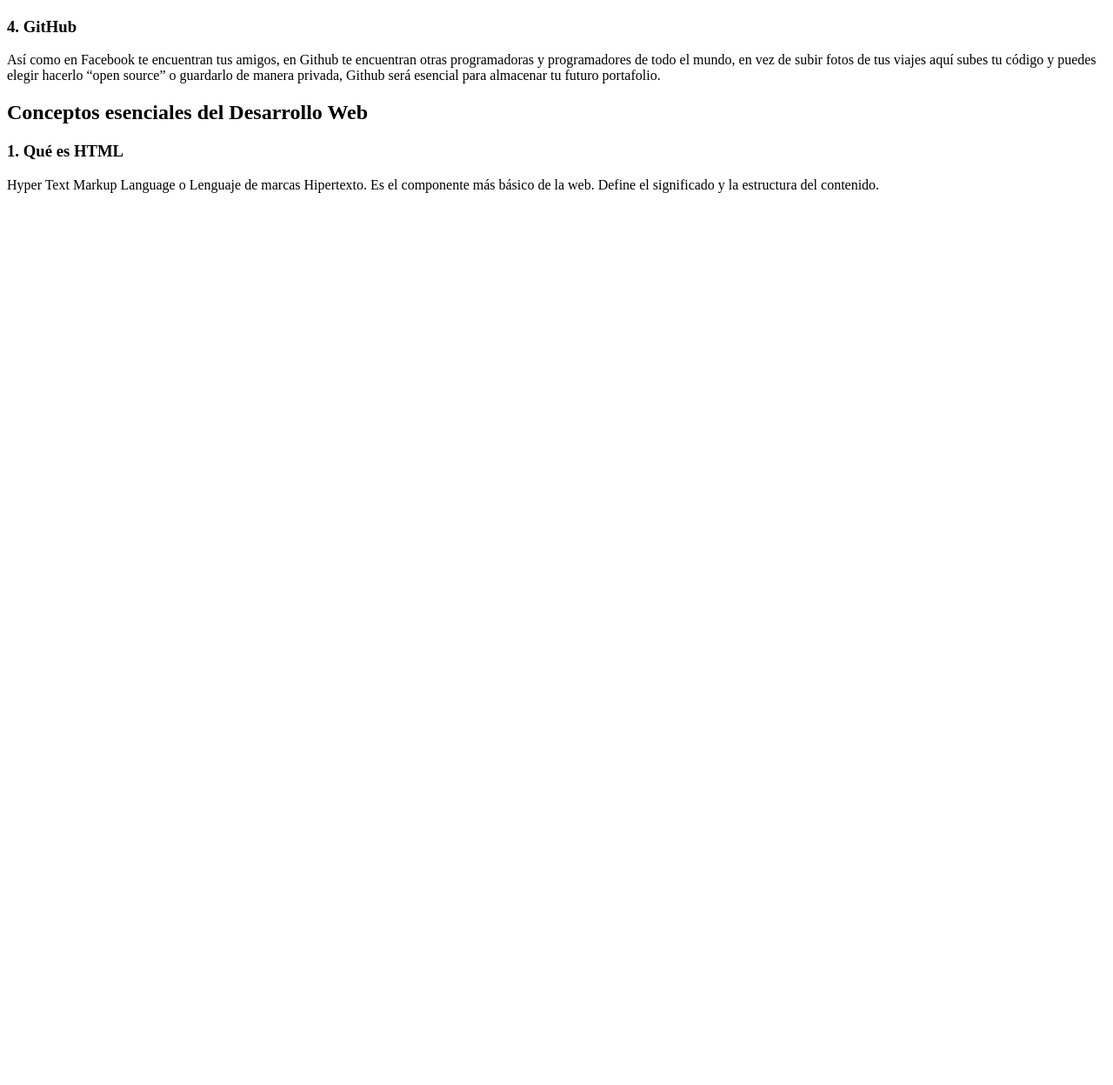
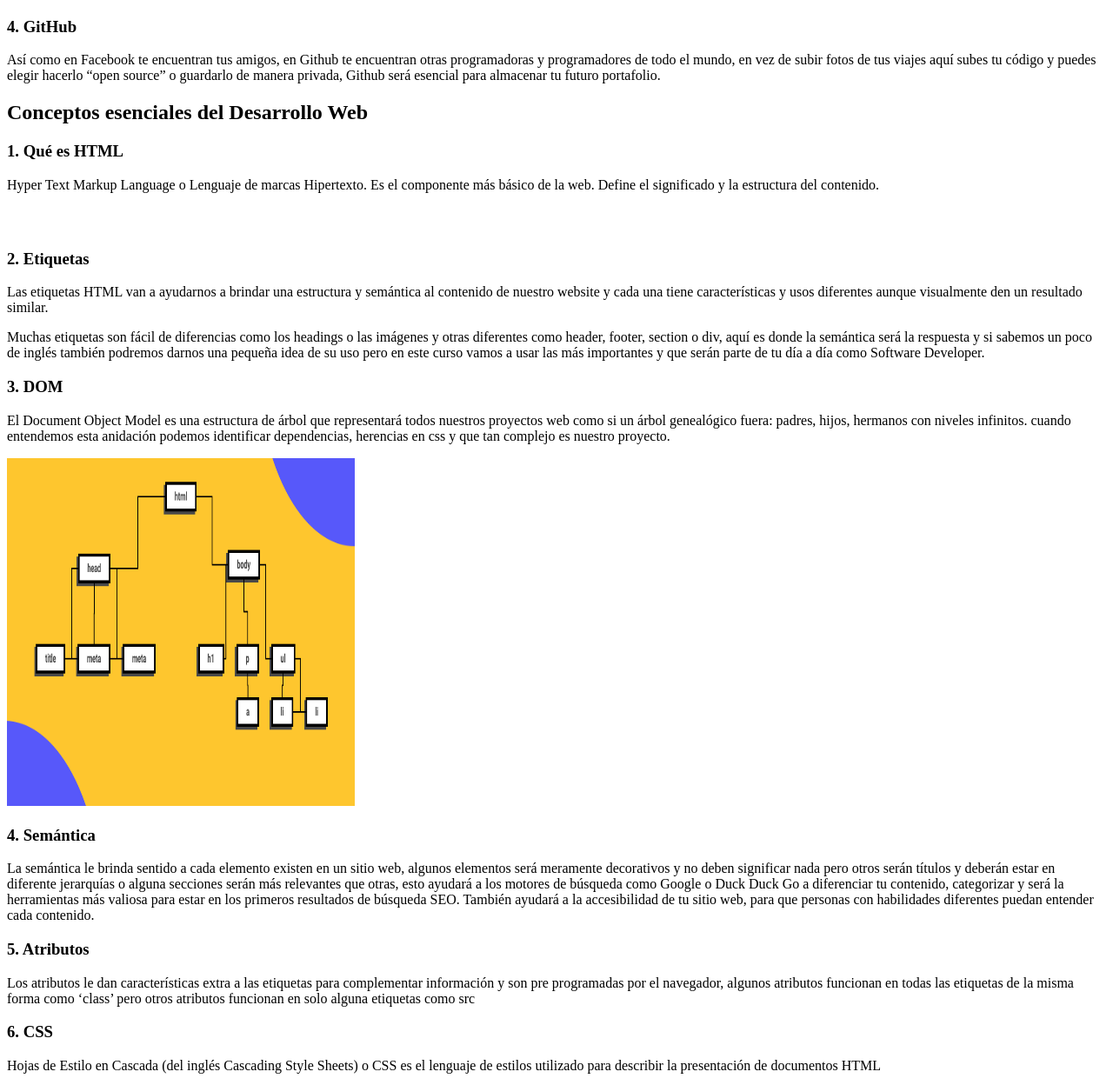
Before and after one commit to Kevin-cito/escencial_HTML_y_CSS, a plain HTML site: page index.html in a window 1280 px wide. Shown: the part 834-2082 px from the top of the page at 87% size. Before the commit the page ends 1115 px from the top, so only its background shows below. Drawn offline with Linux system fonts and the light colour scheme.

Commit message:
termine la tarea prros xd

```diff
--- a/index.html
+++ b/index.html
@@ -84,6 +84,35 @@
 
       </pre>
 
+
+
+      <h3> 2. Etiquetas</h3>
+      <p>
+        Las etiquetas HTML van a ayudarnos a brindar una estructura y semántica al contenido de nuestro website y cada una tiene características y usos diferentes aunque visualmente den un resultado similar.
+      </p>
+      <p>
+        Muchas etiquetas son fácil de diferencias como los headings o las imágenes y otras diferentes como header, footer, section o div, aquí es donde la semántica será la respuesta y si sabemos un poco de inglés también podremos darnos una pequeña idea de su uso pero en este curso vamos a usar las más importantes y que serán parte de tu día a día como Software Developer.
+
+      </p>
+      <h3>3. DOM</h3>
+      <p>
+        El Document Object Model es una estructura de árbol que representará todos nuestros proyectos web como si un árbol genealógico fuera: padres, hijos, hermanos con niveles infinitos. cuando entendemos esta anidación podemos identificar dependencias, herencias en css y que tan complejo es nuestro proyecto.
+      </p>
+      <img width="400" height="400" src="assest/img/dom.png" alt="es una imgen pero no carga xd" />
+
+      <h3>4. Semántica</h3>
+      <p>
+        La semántica le brinda sentido a cada elemento existen en un sitio web, algunos elementos será meramente decorativos y no deben significar nada pero otros serán títulos y deberán estar en diferente jerarquías o alguna secciones serán más relevantes que otras, esto ayudará a los motores de búsqueda como Google o Duck Duck Go a diferenciar tu contenido, categorizar y será la herramientas más valiosa para estar en los primeros resultados de búsqueda SEO. También ayudará a la accesibilidad de tu sitio web, para que personas con habilidades diferentes puedan entender cada contenido.
+      </p>
+      <h3>5. Atributos</h3>
+      <p>
+        Los atributos le dan características extra a las etiquetas para complementar información y son pre programadas por el navegador, algunos atributos funcionan en todas las etiquetas de la misma forma como ‘class’ pero otros atributos funcionan en solo alguna etiquetas como src
+      </p>
+      <h3>6. CSS</h3>
+      <p>
+        Hojas de Estilo en Cascada (del inglés Cascading Style Sheets) o CSS es el lenguaje de estilos utilizado para describir la presentación de documentos HTML
+      </p>
+      <img width="400" height="400" src="assest/img/image 5.png" alt="es una imgen pero no carga xd" />
   </section>
 
 </body>
```
Also changed, not shown: assest/img/dom.png (added), assest/img/image 5.png (added).
